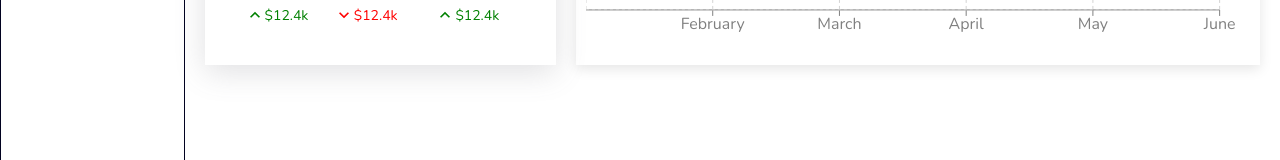
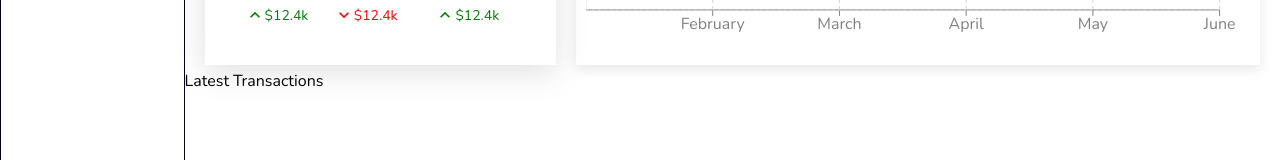
Before and after one commit to sumonaung23/react-admin-panel, a React (Create React App) app: page / in a window 1280 px wide. Shown: the part 561-721 px from the top of the page. Built offline with nearby package versions, Linux system fonts and the light colour scheme.

Commit message:
added listContainer section

```diff
--- a/src/pages/home/Home.jsx
+++ b/src/pages/home/Home.jsx
@@ -22,6 +22,9 @@ const Home = () => {
                     <Featured />
                     <Chart />
                 </div>
+                <div className="listContainer">
+                    <div className="listTitle">Latest Transactions</div>
+                </div>
             </div>
         </div>
     )
```
